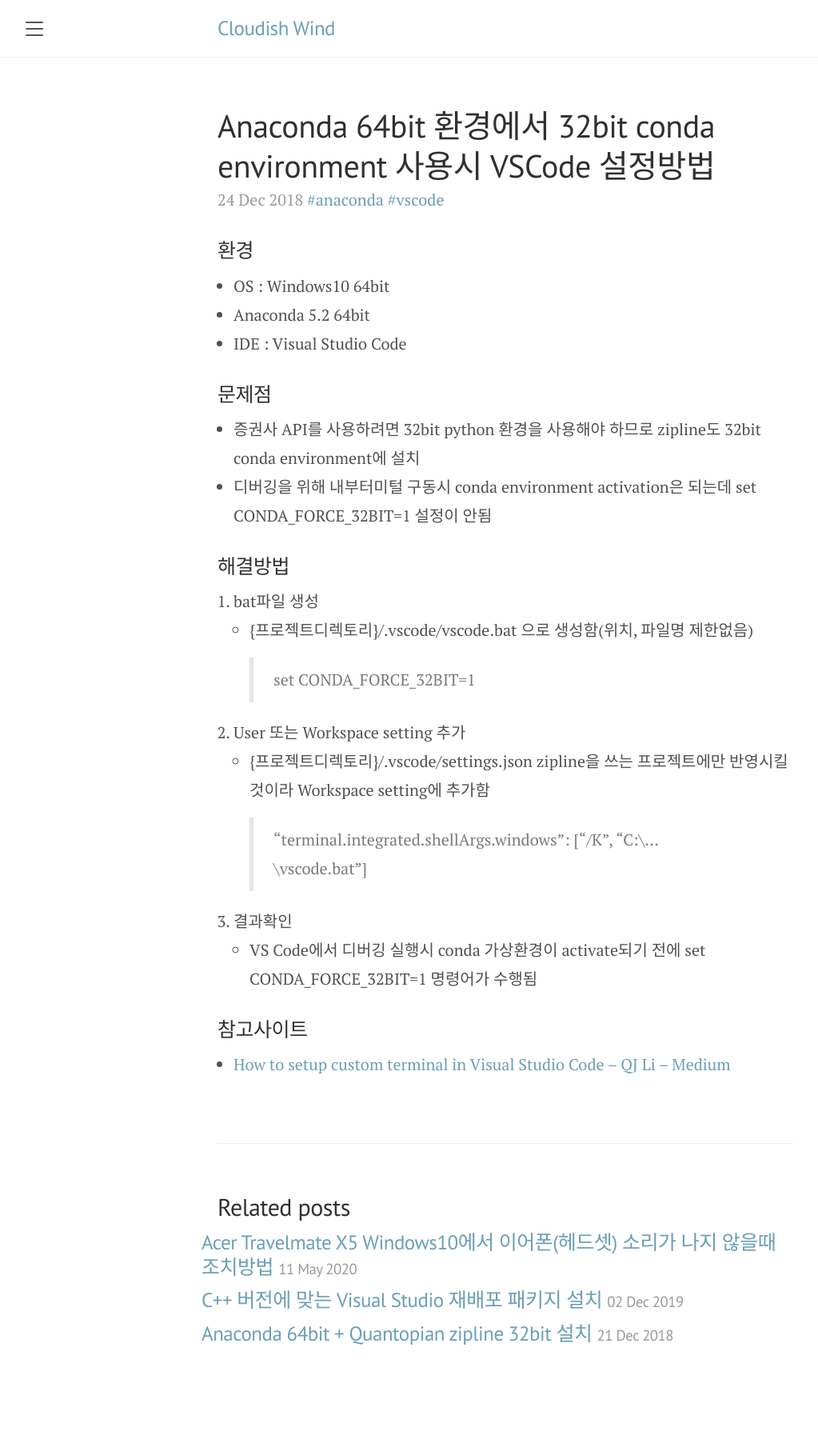
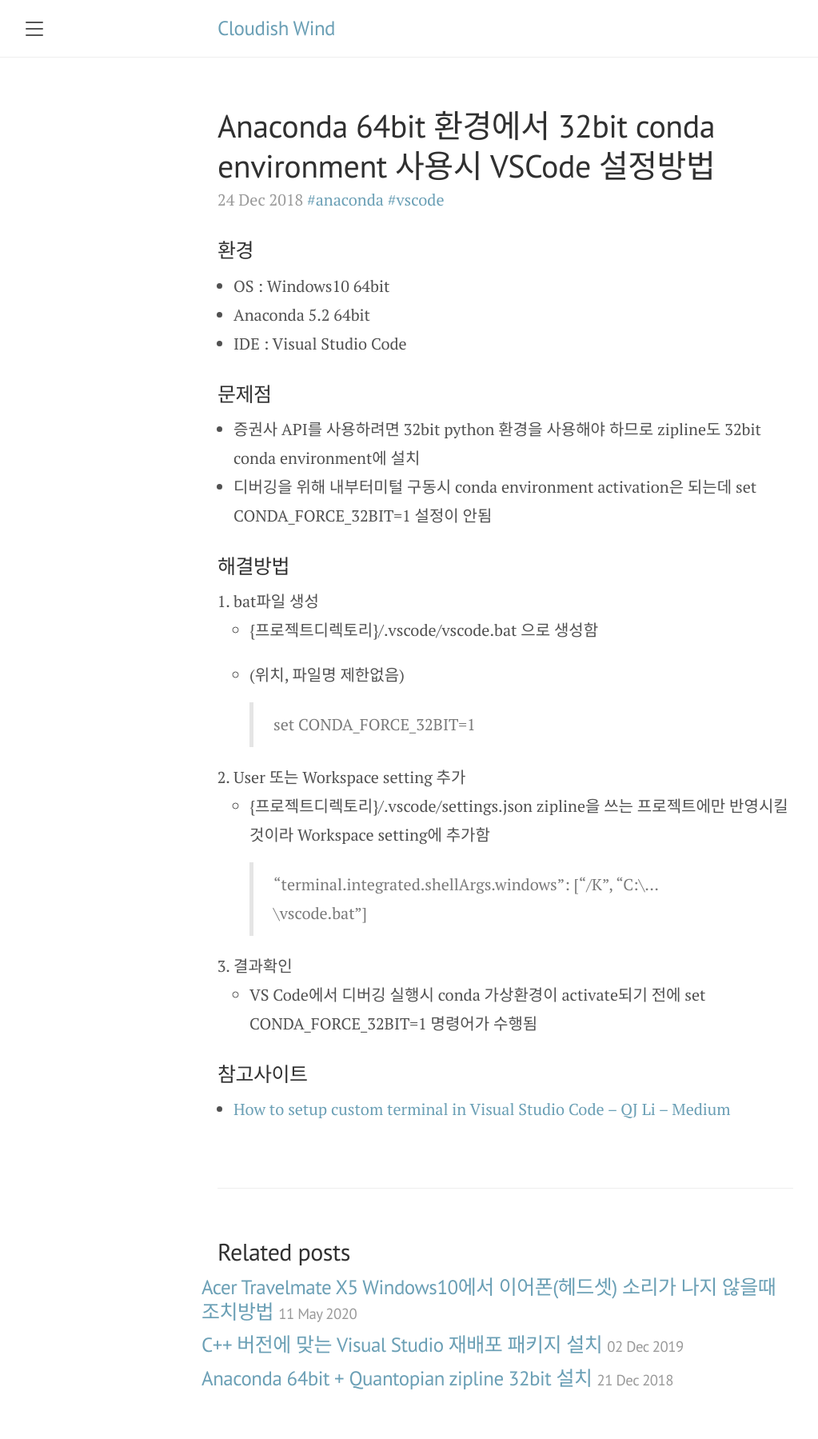
Before and after one commit to cloudishwind/cloudishwind.github.io, a Jekyll site: the page built from _posts/quant/2018-12-24-Anaconda 64bit 환경에서 32bit conda environment 사용시 VSCode 설정방법.md, in a window 1280 px wide. Shown: the whole page at 80% size, without its empty margins (8-1031 px from the left). Built offline with Jekyll 4.4.1, drawn with Linux system fonts in a browser that asks for light colours; before the commit the page ends 1743 px from its top, so only the background shows below that.

```diff
--- a/_posts/quant/2018-12-24-Anaconda 64bit 환경에서 32bit conda environment 사용시 VSCode 설정방법.md
+++ b/_posts/quant/2018-12-24-Anaconda 64bit 환경에서 32bit conda environment 사용시 VSCode 설정방법.md
@@ -18,7 +18,8 @@ tags: ["anaconda", "vscode"]
 ### 해결방법
 
 1. bat파일 생성
-  * {프로젝트디렉토리}/.vscode/vscode.bat 으로 생성함(위치, 파일명 제한없음)
+  * {프로젝트디렉토리}/.vscode/vscode.bat 으로 생성함
+    * (위치, 파일명 제한없음)
     > set CONDA_FORCE_32BIT=1
 2. User 또는 Workspace setting 추가
   * {프로젝트디렉토리}/.vscode/settings.json
```
